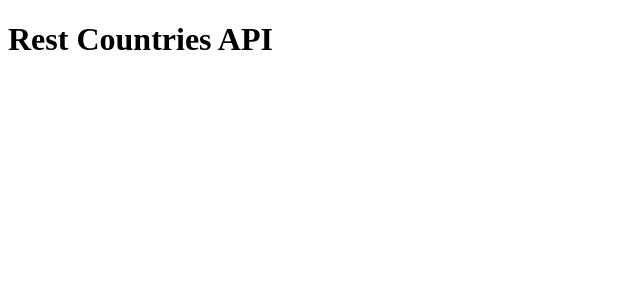
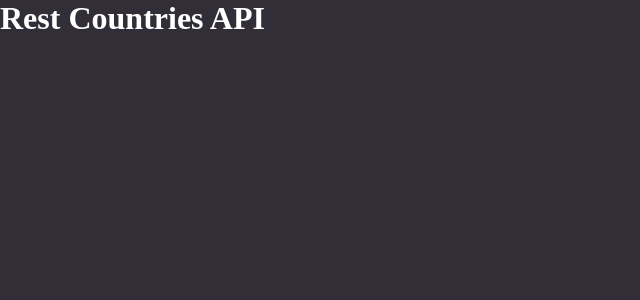
Before and after one commit to allangpio/rest-countries-api, a React (Create React App) app: page / in a window 1280 px wide. Shown: the top 300 px of the page, without its empty margins (0-640 px from the left). Built offline with nearby package versions, Linux system fonts and the light colour scheme.

Commit message:
creating global styles

```diff
--- a/src/App.tsx
+++ b/src/App.tsx
@@ -1,10 +1,15 @@
 import React from 'react';
+import GlobalStyle from './styles/global';
 
 function App() {
   return (
-    <div className="App">
+    <>
       <h1>Rest Countries API</h1>
-    </div>
+
+      <GlobalStyle />
+
+    </>
+
   );
 }
 
--- /dev/null
+++ b/src/styles/global.ts
@@ -0,0 +1,21 @@
+import { createGlobalStyle } from 'styled-components';
+
+export default createGlobalStyle`
+  * {
+    margin: 0;
+    padding: 0;
+    box-sizing: border-box;
+    outline: 0;
+  }
+  body {
+    background: #312e38;
+    color: #fff;
+    -webkit-font-smoothing: antialiased;
+  }
+  body, input {
+    font: 16px 'Nunito', 'sans-serif';
+  }
+  h1, h2, h3, h4, h5, h6, strong {
+    font-weight: 600;
+  }
+`;
```
